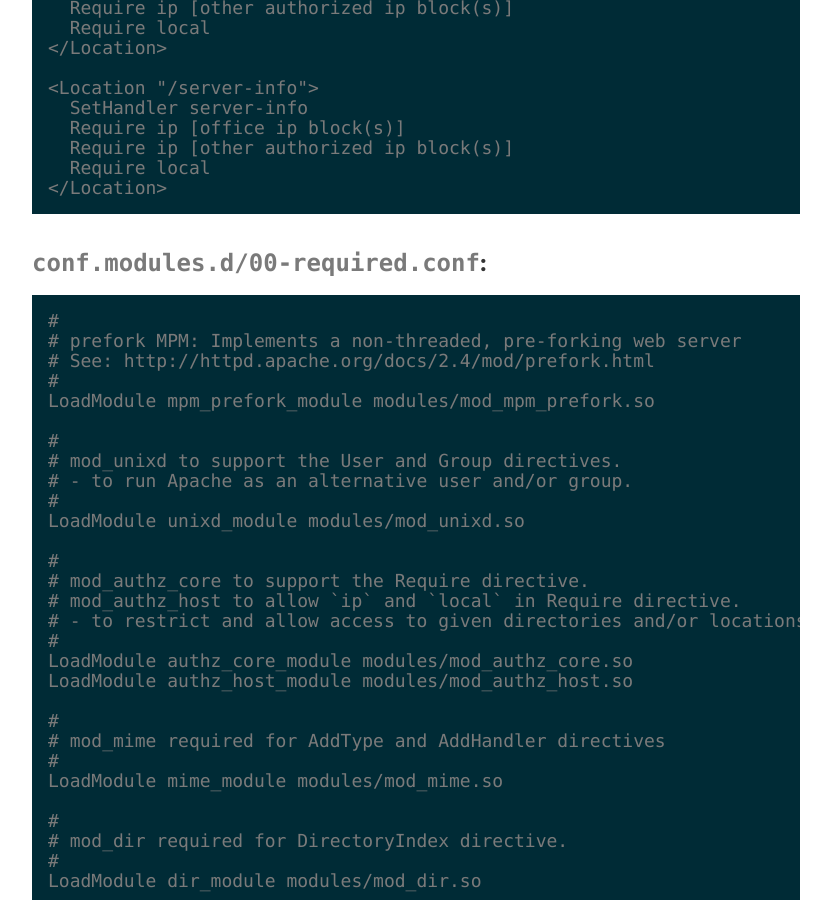
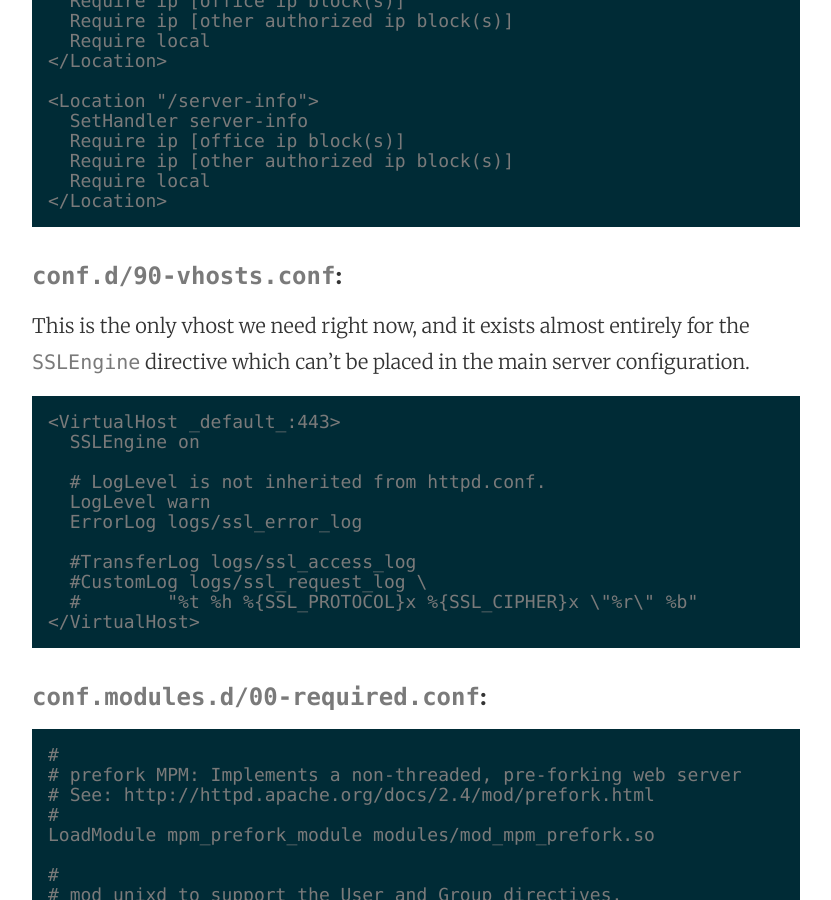
Before and after one commit to mattymaloney/mattymaloney.github.io, a Jekyll site: the page built from _posts/2016-03-28-apache-php-wordpress-phpmyadmin-aws-vpc-ec2-linux-rds-mariadb.md, in a window 1280 px wide and 900 px high, scrolled down 7063 px. Shown: the whole window, without its empty margins (224-1055 px from the left). Built offline with Jekyll 4.4.1, drawn with Linux system fonts in a browser that asks for light colours; some of the changed text lies outside the part shown.

Commit message:
Created 2016-03-28-apache-php-wordpress-phpmyadmin-aws-vpc-ec2-linux-rds-mariadb.md

````diff
--- a/_posts/2016-03-28-apache-php-wordpress-phpmyadmin-aws-vpc-ec2-linux-rds-mariadb.md
+++ b/_posts/2016-03-28-apache-php-wordpress-phpmyadmin-aws-vpc-ec2-linux-rds-mariadb.md
@@ -146,7 +146,7 @@ php_value session.save_path    "/var/lib/php/5.6/session"
 php_value soap.wsdl_cache_dir  "/var/lib/php/5.6/wsdlcache"
 ```
 
-###
+### `conf.d/20-ssl.conf`:
 
 Note that the SSLv2 protocol is not included in Apache v2.4, so we don't need to exclude it in the `SSLProtocol` directive.
 
@@ -200,6 +200,24 @@ LoadModule status_module modules/mod_status.so
   Require ip [other authorized ip block(s)]
   Require local
 </Location>
+```
+
+### `conf.d/90-vhosts.conf`:
+
+This is the only vhost we need right now, and it exists almost entirely for the `SSLEngine` directive which can't be placed in the main server configuration.
+
+```
+<VirtualHost _default_:443>
+  SSLEngine on
+
+  # LogLevel is not inherited from httpd.conf.
+  LogLevel warn
+  ErrorLog logs/ssl_error_log
+
+  #TransferLog logs/ssl_access_log
+  #CustomLog logs/ssl_request_log \
+  #        "%t %h %{SSL_PROTOCOL}x %{SSL_CIPHER}x \"%r\" %b"
+</VirtualHost>
 ```
 
 ### `conf.modules.d/00-required.conf`:
````
